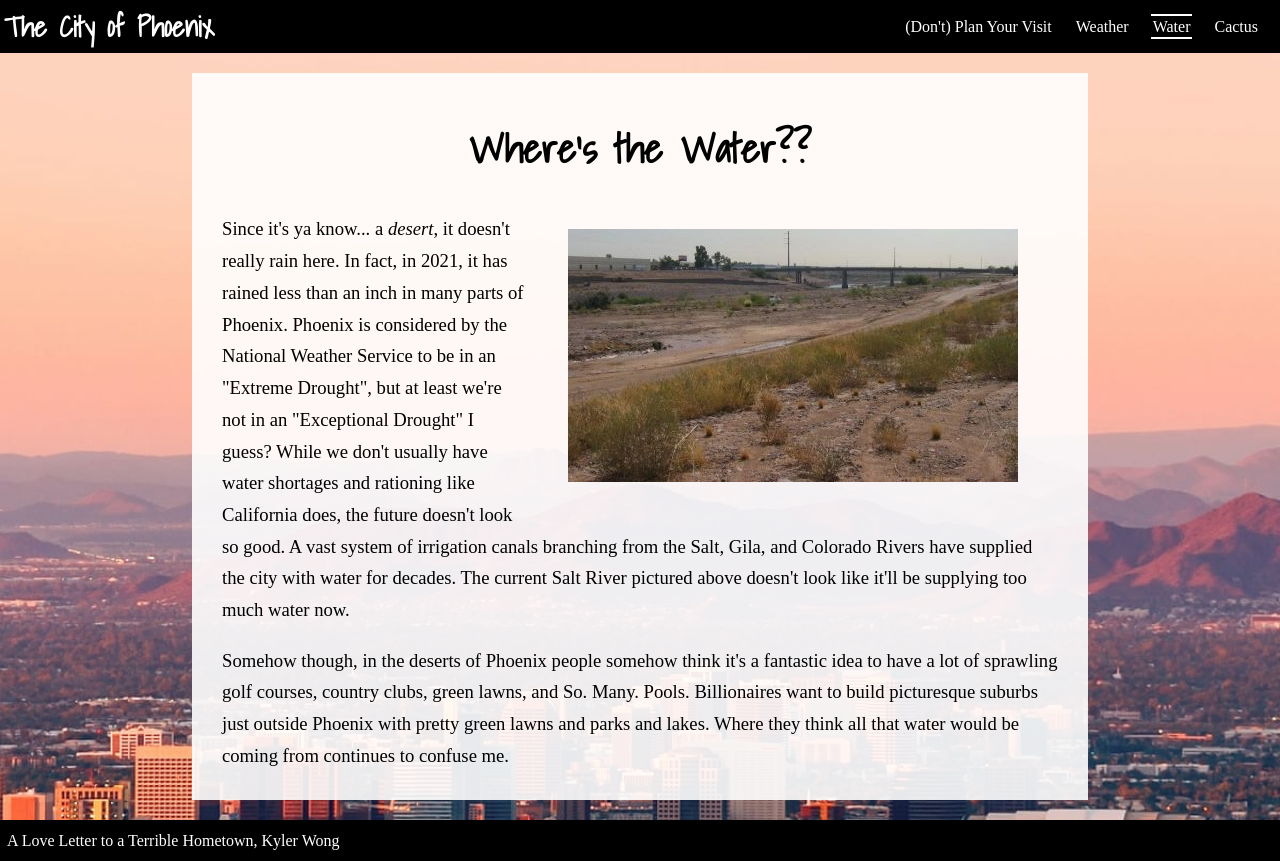
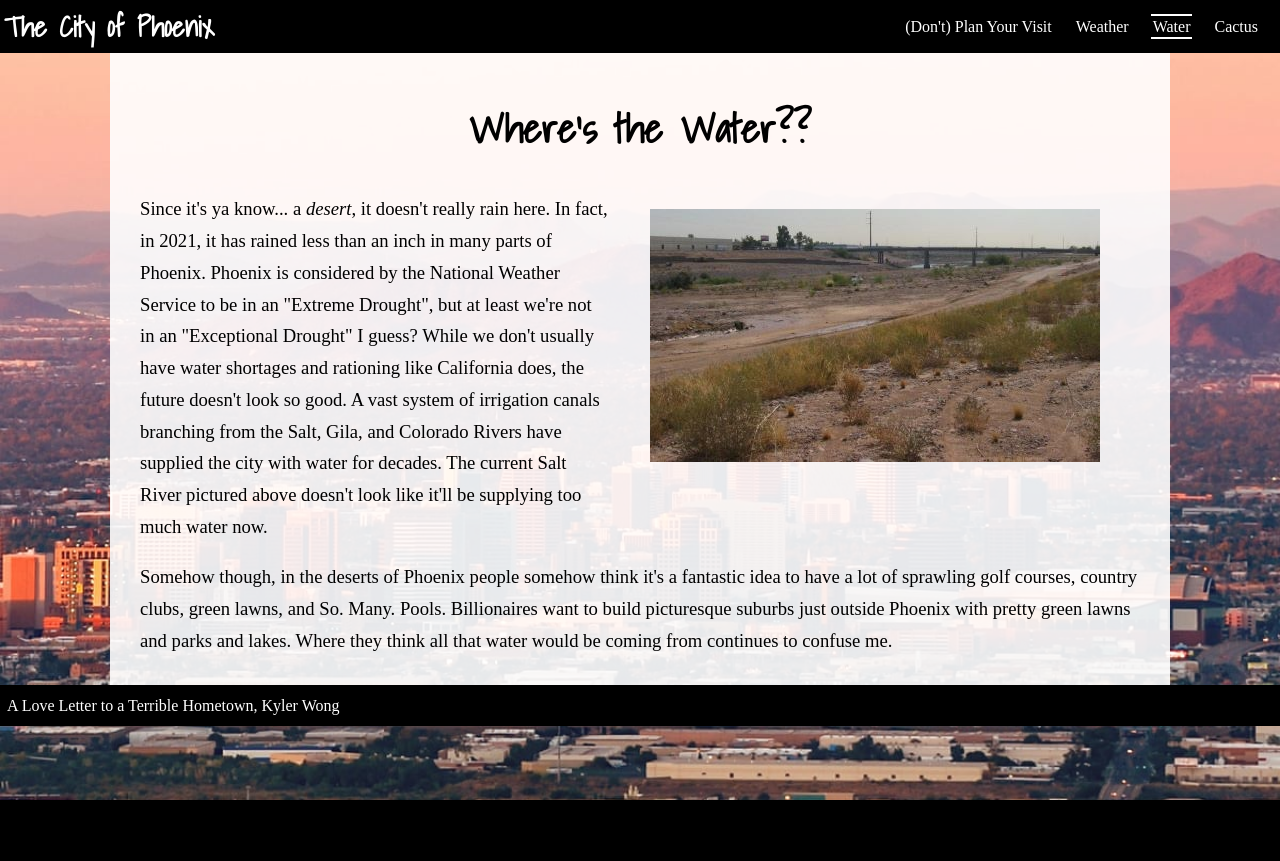
Before and after one commit to miranda-price/CSC-174-Lab-2, a PHP site: page /water.php in a window 1280 px wide. After the commit the page ends 800 px from the top, so only its background shows below. Run offline with PHP 8.4, Linux system fonts and the light colour scheme; some web fonts are replaced.

Commit message:
Centered article pages

```diff
--- a/css/article-page.css
+++ b/css/article-page.css
@@ -59,8 +59,9 @@ figure {
 
 /*CONTAINER*/
 .container {
+    position: relative;
+    margin: 0 auto;
     max-width: 1000px;
     padding: 10px 30px;
-    margin: 20px 15%;
     background-color: rgba(255, 255, 255, 0.897);
 }
```
